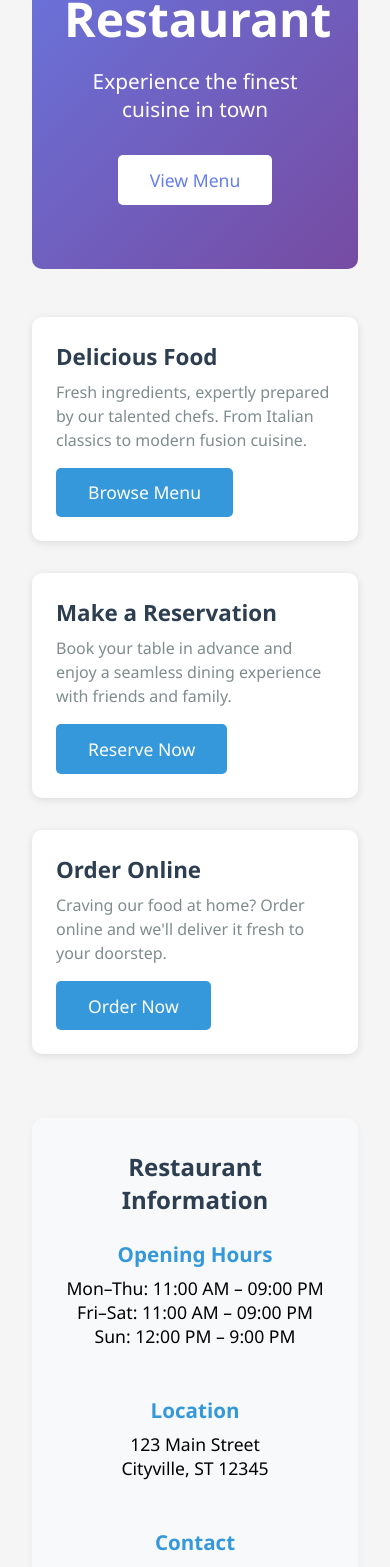
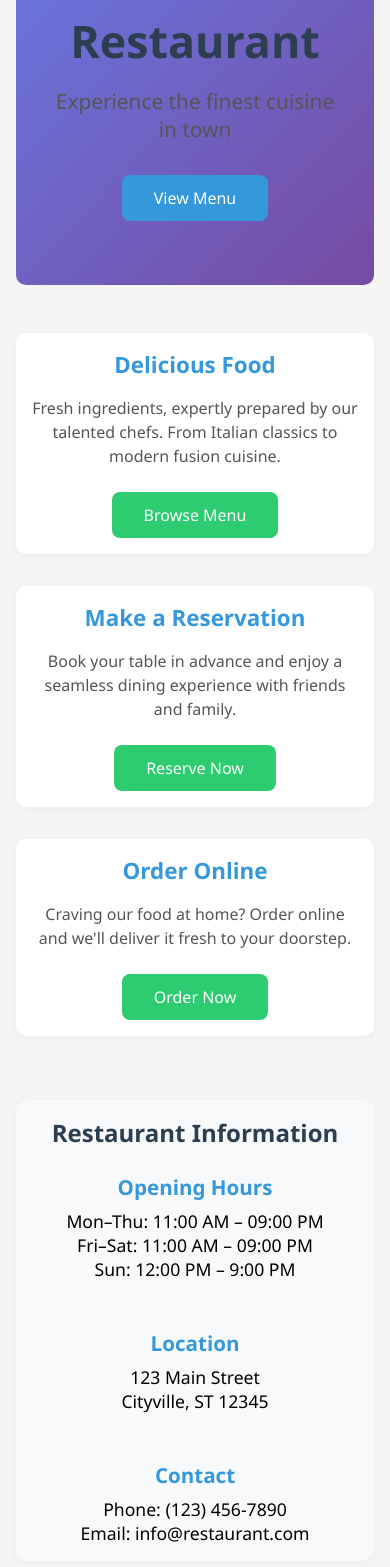
Before and after one commit to AhmadAlhajAsaad/Project_B-Restaurant, a React (Create React App) app in the folder frontend/: page / in a window 390 px wide. Shown: the part 320-1887 px from the top of the page. Built offline with nearby package versions, Linux system fonts and the light colour scheme; the HTML template or start-up script is replaced by a standard one.

Commit message:
Add Home.css for styling and refactor Home component to use CSS classes

```diff
--- /dev/null
+++ b/frontend/src/pages/Home.css
@@ -0,0 +1,122 @@
+/* Menu grid for Home page */
+.menu-grid {
+  display: grid;
+  grid-template-columns: repeat(auto-fit, minmax(300px, 1fr));
+  gap: 2rem;
+  margin-top: 3rem;
+}
+/* Home Page Styles */
+.container {
+  max-width: 1200px;
+  margin: 0 auto;
+  padding: 2rem;
+}
+.hero {
+  text-align: center;
+  margin-top: 3rem;
+  margin-bottom: 3rem;
+}
+.hero h1 {
+  color: #2c3e50;
+  font-size: 2.8rem;
+  margin-bottom: 1rem;
+}
+.hero p {
+  font-size: 1.3rem;
+  color: #555;
+  margin-bottom: 2rem;
+}
+.btn {
+  display: inline-block;
+  padding: 0.75rem 2rem;
+  font-size: 1rem;
+  border-radius: 8px;
+  background: #3498db;
+  color: #fff;
+  text-decoration: none;
+  transition: background 0.2s;
+  border: none;
+  cursor: pointer;
+}
+.btn:hover {
+  background: #217dbb;
+}
+.btn-primary {
+  background: #2ecc71;
+}
+.btn-primary:hover {
+  background: #27ae60;
+}
+.menu-item {
+  background: #fff;
+  border-radius: 10px;
+  box-shadow: 0 2px 8px rgba(0,0,0,0.04);
+  padding: 2rem;
+  text-align: center;
+}
+.menu-item h3 {
+  color: #3498db;
+  margin-bottom: 1rem;
+}
+.menu-item p {
+  color: #555;
+  margin-bottom: 1.5rem;
+}
+.restaurant-info {
+  margin-top: 4rem;
+  margin-bottom: 4rem;
+  text-align: center;
+  background: #f8f9fa;
+  padding: 2rem;
+  border-radius: 12px;
+  box-shadow: 0 2px 8px rgba(0,0,0,0.04);
+}
+.restaurant-info h2 {
+  color: #2c3e50;
+  margin-bottom: 1.5rem;
+}
+.restaurant-info .info-grid {
+  display: flex;
+  flex-wrap: wrap;
+  justify-content: center;
+  gap: 3rem;
+  font-size: 1.1rem;
+}
+.restaurant-info h3 {
+  color: #3498db;
+  margin-bottom: 0.5rem;
+}
+.restaurant-info p {
+  margin: 0;
+}
+.why-choose {
+  margin-top: 0;
+  text-align: center;
+}
+.why-choose h2 {
+  color: #2c3e50;
+  margin-bottom: 1rem;
+}
+.why-choose .why-grid {
+  display: grid;
+  grid-template-columns: repeat(auto-fit, minmax(250px, 1fr));
+  gap: 2rem;
+  margin-top: 2rem;
+}
+.why-choose h3 {
+  color: #3498db;
+}
+.why-choose p {
+  color: #555;
+}
+@media (max-width: 768px) {
+  .container {
+    padding: 1rem;
+  }
+  .restaurant-info {
+    padding: 1rem;
+  }
+  .menu-item {
+    padding: 1rem;
+  }
+}
--- a/frontend/src/pages/Home.tsx
+++ b/frontend/src/pages/Home.tsx
@@ -1,5 +1,6 @@
 import React from 'react';
 import { Link } from 'react-router-dom';
+import './Home.css';
 
 const Home: React.FC = () => {
   return (
@@ -10,7 +11,7 @@ const Home: React.FC = () => {
         <Link to="/menu" className="btn">View Menu</Link>
       </div>
 
-      <div style={{ display: 'grid', gridTemplateColumns: 'repeat(auto-fit, minmax(300px, 1fr))', gap: '2rem', marginTop: '3rem' }}>
+      <div className="menu-grid">
         <div className="menu-item">
           <h3>Delicious Food</h3>
           <p>Fresh ingredients, expertly prepared by our talented chefs. From Italian classics to modern fusion cuisine.</p>
@@ -31,27 +32,27 @@ const Home: React.FC = () => {
       </div>
 
       {/* Restaurant Information Section */}
-      <div style={{ marginTop: '4rem', marginBottom: '4rem', textAlign: 'center', background: '#f8f9fa', padding: '2rem', borderRadius: '12px', boxShadow: '0 2px 8px rgba(0,0,0,0.04)' }}>
-        <h2 style={{ color: '#2c3e50', marginBottom: '1.5rem' }}>Restaurant Information</h2>
-        <div style={{ display: 'flex', flexWrap: 'wrap', justifyContent: 'center', gap: '3rem', fontSize: '1.1rem' }}>
+      <div className="restaurant-info">
+        <h2>Restaurant Information</h2>
+        <div className="info-grid">
           <div>
-            <h3 style={{ color: '#3498db', marginBottom: '0.5rem' }}>Opening Hours</h3>
-            <p style={{ margin: 0 }}>
+            <h3>Opening Hours</h3>
+            <p>
               Mon–Thu: 11:00 AM – 09:00 PM<br />
               Fri–Sat: 11:00 AM – 09:00 PM<br />
               Sun: 12:00 PM – 9:00 PM
             </p>
           </div>
           <div>
-            <h3 style={{ color: '#3498db', marginBottom: '0.5rem' }}>Location</h3>
-            <p style={{ margin: 0 }}>
+            <h3>Location</h3>
+            <p>
               123 Main Street<br />
               Cityville, ST 12345
             </p>
           </div>
           <div>
-            <h3 style={{ color: '#3498db', marginBottom: '0.5rem' }}>Contact</h3>
-            <p style={{ margin: 0 }}>
+            <h3>Contact</h3>
+            <p>
               Phone: (123) 456-7890<br />
               Email: info@restaurant.com
             </p>
@@ -59,23 +60,23 @@ const Home: React.FC = () => {
         </div>
       </div>
 
-      <div style={{ marginTop: '0', textAlign: 'center' }}>
-        <h2 style={{ color: '#2c3e50', marginBottom: '1rem' }}>Why Choose Us?</h2>
-        <div style={{ display: 'grid', gridTemplateColumns: 'repeat(auto-fit, minmax(250px, 1fr))', gap: '2rem', marginTop: '2rem' }}>
+      <div className="why-choose">
+        <h2>Why Choose Us?</h2>
+        <div className="why-grid">
           <div>
-            <h3 style={{ color: '#3498db' }}>Fresh Ingredients</h3>
+            <h3>Fresh Ingredients</h3>
             <p>We source only the finest, freshest ingredients for every dish.</p>
           </div>
           <div>
-            <h3 style={{ color: '#3498db' }}>Expert Chefs</h3>
+            <h3>Expert Chefs</h3>
             <p>Our experienced chefs bring passion and creativity to every plate.</p>
           </div>
           <div>
-            <h3 style={{ color: '#3498db' }}>Cozy Atmosphere</h3>
+            <h3>Cozy Atmosphere</h3>
             <p>Enjoy your meal in our warm and inviting dining space.</p>
           </div>
           <div>
-            <h3 style={{ color: '#3498db' }}>Great Service</h3>
+            <h3>Great Service</h3>
             <p>Our friendly staff ensures you have a memorable experience.</p>
           </div>
         </div>
```
